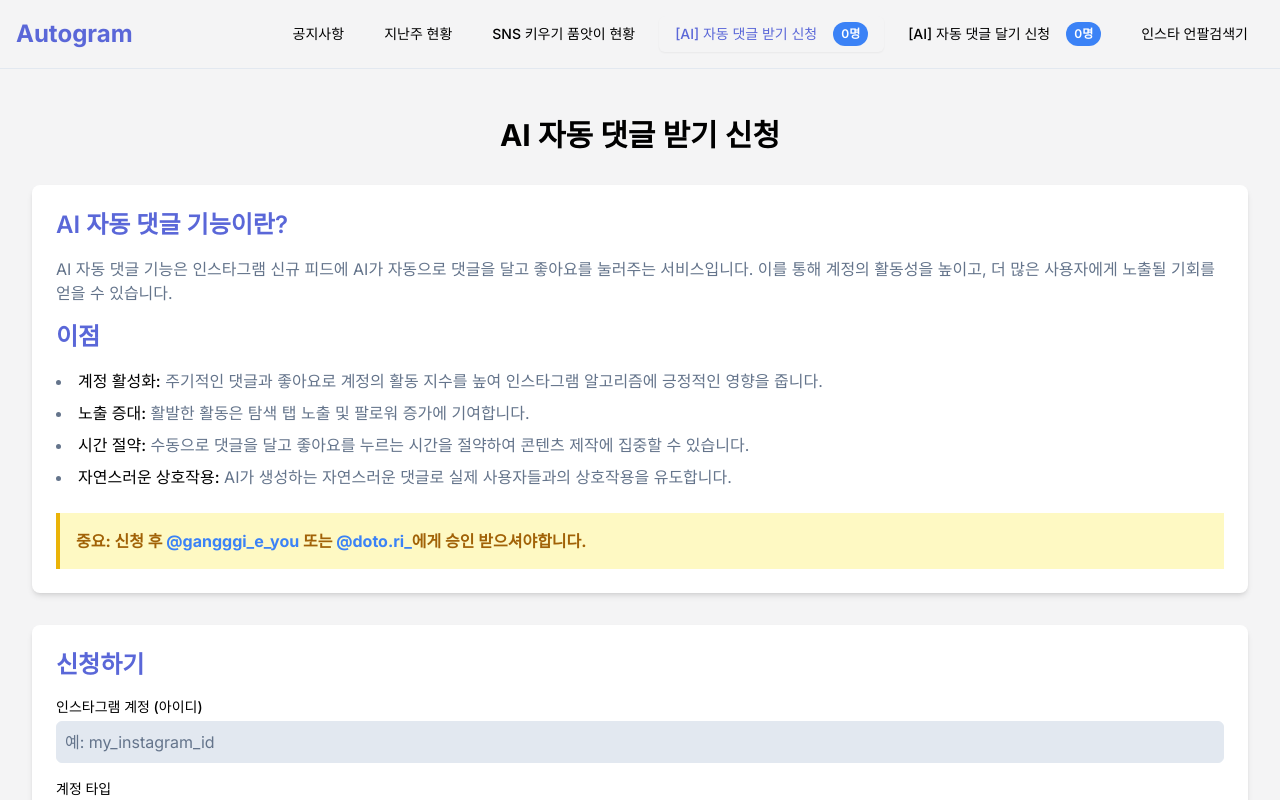
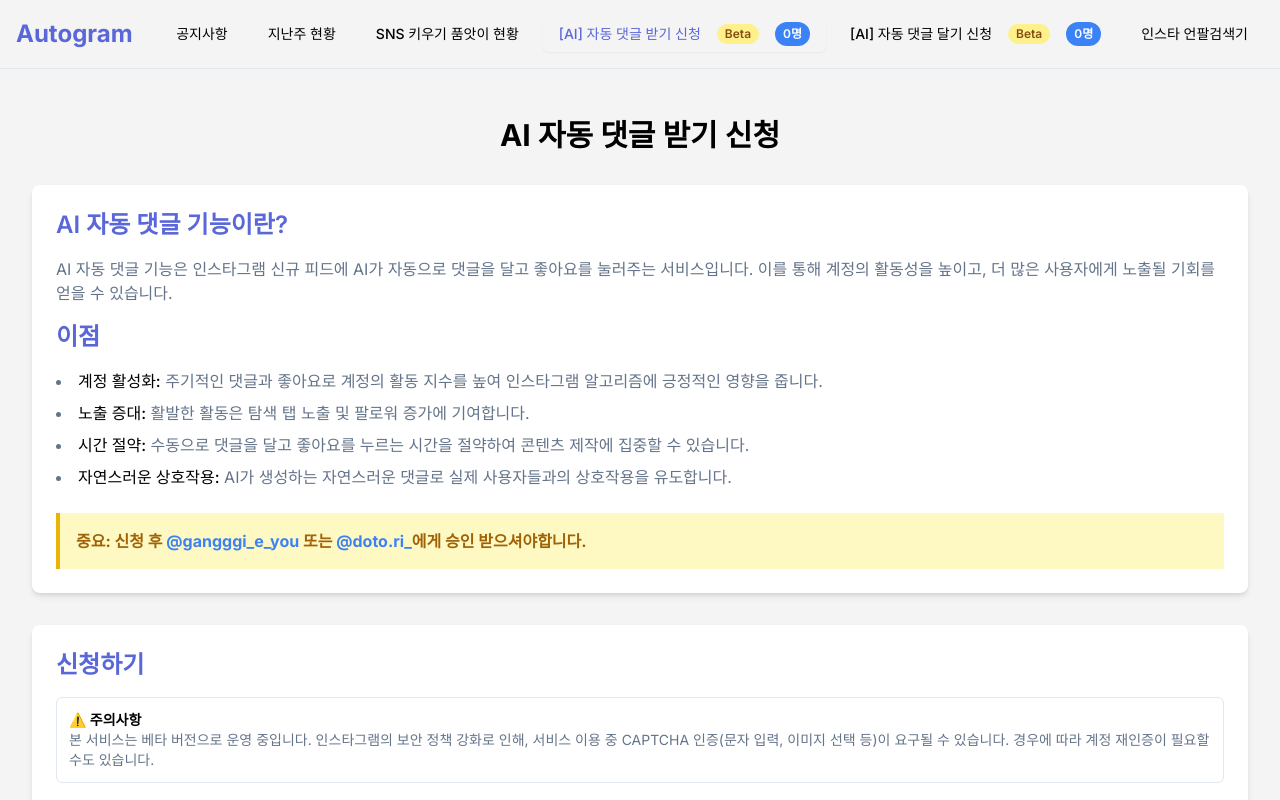
Before and after one commit to small-goliath/autogram-integration, a Next.js app: page /sns-raise/ai-comment in a window 1280 px wide. Shown: the top 800 px of the page. Built offline with nearby package versions, Linux system fonts and the light colour scheme; no server answers.

Commit message:
feat(navbar.tsx): AI 댓글 신청 메뉴에 베타 표시 추가
feat(sns-raise-ai-comment-producer.tsx, sns-raise-ai-comment.tsx): 베타 서비스 주의사항 안내 추가

```diff
--- a/components/navbar.tsx
+++ b/components/navbar.tsx
@@ -48,11 +48,13 @@ export const Navbar = () => {
       name: "[AI] 자동 댓글 받기 신청",
       href: "/sns-raise/ai-comment",
       count: consumerCount,
+      isBeta: true,
     },
     {
       name: "[AI] 자동 댓글 달기 신청",
       href: "/sns-raise/ai-comment-producer",
       count: producerCount,
+      isBeta: true,
     },
     { name: "인스타 언팔검색기", href: "/unfollow-checker" }
   ];
@@ -90,6 +92,11 @@ export const Navbar = () => {
               )}
             >
               {item.name}
+              {(item as any).isBeta && (
+                <span className="ml-2 bg-yellow-200 text-yellow-800 text-xs font-semibold px-2 py-0.5 rounded-full">
+                  Beta
+                </span>
+              )}
               {item.count !== undefined && item.count !== null && (
                 <span className="ml-2 bg-blue-500 text-white text-xs font-semibold px-2 py-1 rounded-full">
                   {item.count}명
--- a/components/sns-raise-ai-comment-producer.tsx
+++ b/components/sns-raise-ai-comment-producer.tsx
@@ -124,6 +124,12 @@ export default function SnsRaiseAICommentProducer() {
   return (
     <div className="bg-card p-6 rounded-lg shadow-md">
       <h2 className="text-2xl font-semibold text-primary mb-4">신청하기</h2>
+      <div className="mb-4 p-3 border rounded-md text-sm">
+        <p className="font-bold">⚠️ 주의사항</p>
+        <p className="text-muted-foreground">
+          본 서비스는 베타 버전으로 운영 중입니다. 인스타그램의 보안 정책 강화로 인해, 서비스 이용 중 CAPTCHA 인증(문자 입력, 이미지 선택 등)이 요구될 수 있습니다. 경우에 따라 계정 재인증이 필요할 수도 있습니다.
+        </p>
+      </div>
       {!twoFactorRequired ? (
         <form onSubmit={handleLogin} className="space-y-4">
           <div>
--- a/components/sns-raise-ai-comment.tsx
+++ b/components/sns-raise-ai-comment.tsx
@@ -66,6 +66,12 @@ export default function SnsRaiseAIComment() {
   return (
     <div className="bg-card p-6 rounded-lg shadow-md">
       <h2 className="text-2xl font-semibold text-primary mb-4">신청하기</h2>
+      <div className="mb-4 p-3 border rounded-md text-sm">
+        <p className="font-bold">⚠️ 주의사항</p>
+        <p className="text-muted-foreground">
+          본 서비스는 베타 버전으로 운영 중입니다. 인스타그램의 보안 정책 강화로 인해, 서비스 이용 중 CAPTCHA 인증(문자 입력, 이미지 선택 등)이 요구될 수 있습니다. 경우에 따라 계정 재인증이 필요할 수도 있습니다.
+        </p>
+      </div>
       <form onSubmit={handleSubmit} className="space-y-4">
         <div>
           <label htmlFor="username" className="block text-sm font-medium text-foreground mb-1">
```
